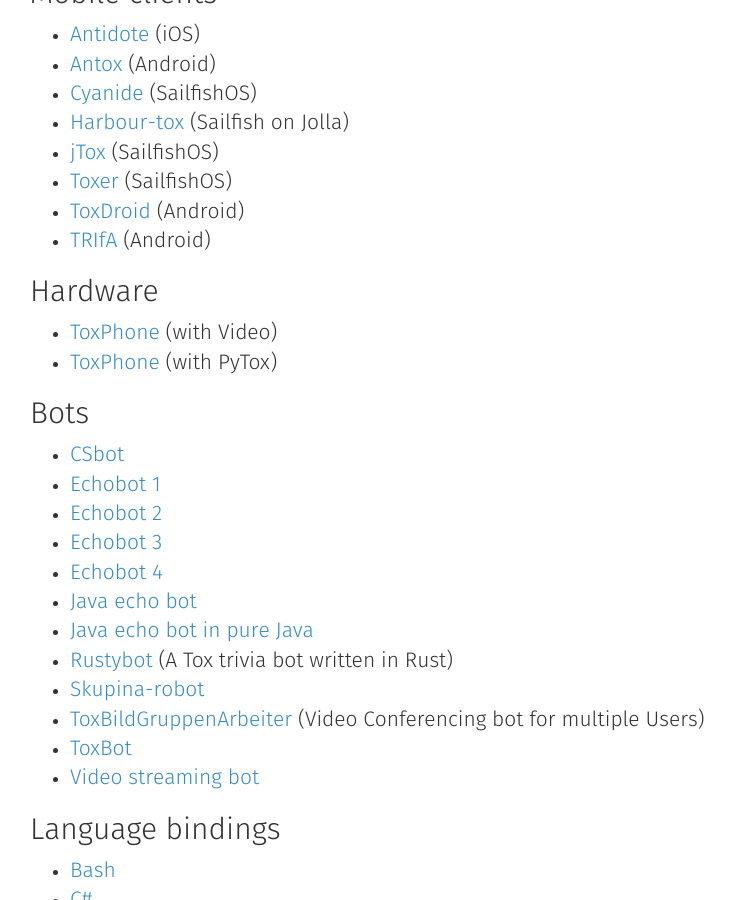
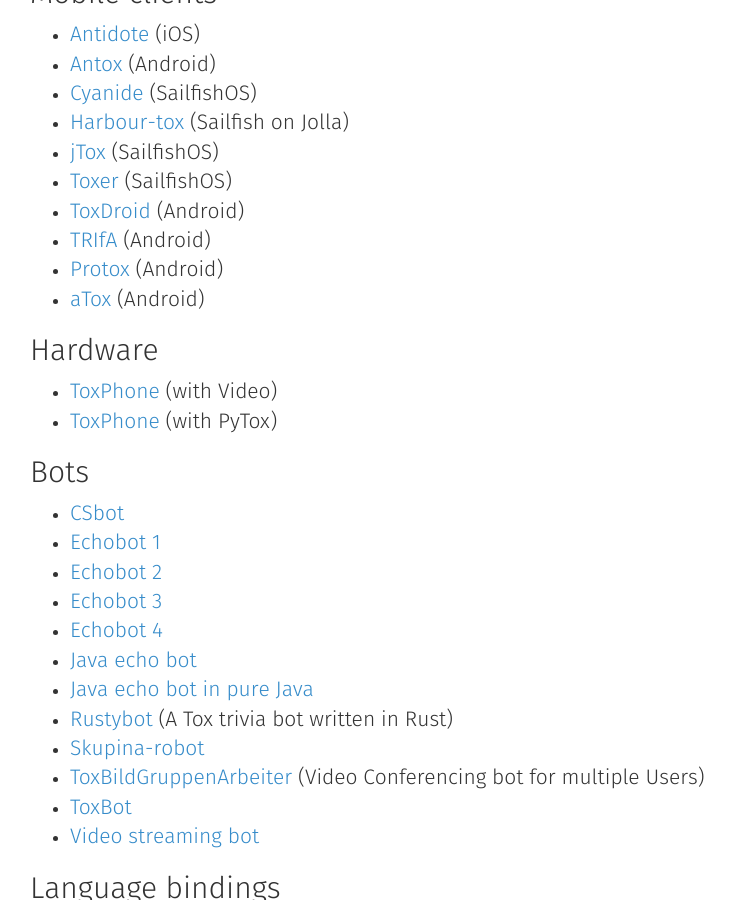
Before and after one commit to TokTok/website, a Jekyll site: the page built from toktok/integrations.md, in a window 1280 px wide and 900 px high, scrolled down 837 px. Shown: the whole window, without its empty margins (40-775 px from the left). Built offline with Jekyll 4.4.1, drawn with Linux system fonts in a browser that asks for light colours; nearby versions of some CDN libraries.

Commit message:
Added more Android clients

```diff
--- a/toktok/integrations.md
+++ b/toktok/integrations.md
@@ -44,6 +44,8 @@ yourself to this page.
 *   [Toxer](https://gitlab.com/Toxer/toxer-sfos) (SailfishOS)
 *   [ToxDroid](https://github.com/suzp1984/ToxDroid) (Android)
 *   [TRIfA](https://github.com/zoff99/ToxAndroidRefImpl) (Android)
+*   [Protox](https://gitlab.com/Monsterovich/protox) (Android)
+*   [aTox](https://github.com/evilcorpltd/aTox) (Android)
 
 # Hardware
 
```
